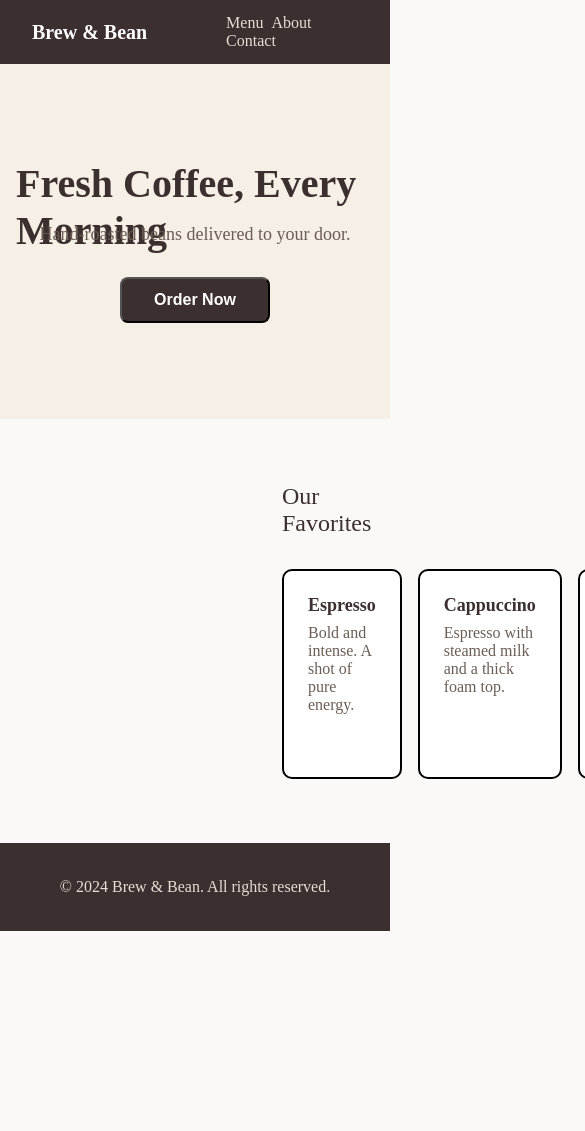
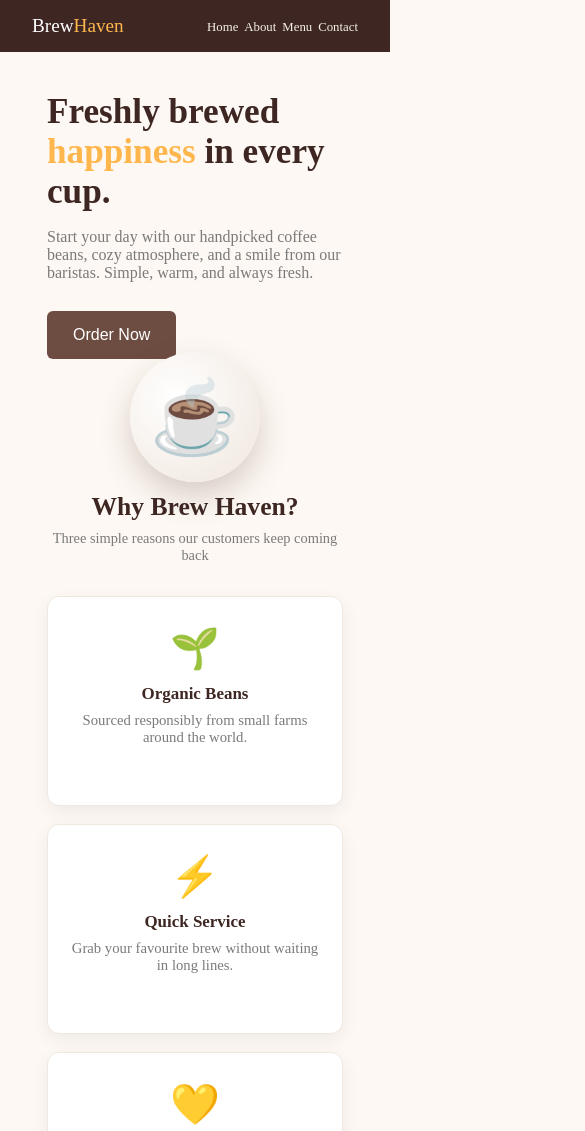
Before and after one commit to priteshjain16/BrewHaven, a plain HTML site: page index.html in a window 390 px wide. Shown: the top 1131 px of the page, 585 px wide, since content can reach past the window. Before the commit the page ends 931 px from the top, so only its background shows below. Drawn offline with Linux system fonts and the light colour scheme.

Commit message:
changed the files

```diff
--- a/index.css
+++ b/index.css
@@ -4,122 +4,262 @@
     box-sizing: border-box;
 }
 body{
-    background-color: #faf9f7;
+    background-color: #fdf8f3;
+    width: 100%;
 }
-/* Navbar design and layout  */
+/* navbar of the website  */
+.navbar{
+    background-color: #3e2723;
+    padding: 18px 32px;
+    height: 72px;
+    width: 100%;
+    display: flex;
+    justify-content: space-between;
+    align-items: center;
+}
+span{
+    color: #ffb74d;
+}
+.nav-logo{
+    color: #ffffff;
+    font-size: 1.5rem;
+    width: 75%;
+}
+.nav-links a{
+    text-decoration: none;
+    color: #f5f0eb;
+    font-size: 0.9rem;
+    margin-left: 2px;
+}
 header{
     position: sticky;
     top: 0;
 }
-.navbar{
-    background-color: #3b2f2f;
+/* main section of the website  */
+/* hero section  */
+.hero-section{
     display: flex;
     justify-content: space-between;
     align-items: center;
-    padding: 16px 32px;
-    height: 64px;
+    margin-left: 200px;
+    margin-right: 200px;
+    padding: 70px 32px;
+    max-width: 1100px;
+    height: 400px;
 }
-.nav-logo{
-    width: 70%;
-    font-size: 20px;
+.hero-text{
+    height: 260px;
+    width: 500px;
+}
+.hero-text h1{
+    font-size: 2.2rem;
+    color: #3e2723;
+    margin-bottom: 1rem;
+}
+.hero-text p{
+    font-size: 1rem;
+    color: #7a7a7a;
+    margin-bottom: 1.8rem;
+}
+.hero-text button{
     color: #ffffff;
-    font-weight: bold;
+    background-color: #6d4c41;
+    padding: 12px 26px;
+    height: 48px;
+    font-size: 1rem;
+    border-radius: 6px;
+    border: none;
+    transition: background 0.2s, transform 0.1s;
 }
-.nav-links{
-    text-decoration: none;
-    color: #e8ddd4;
-    font-size: 16px;
-    margin-right: 5px;
+.hero-text button:active{
+    transform: scale(0.97);
 }
-
-/* hero section starts here  */
-.hero-section{
+.hero-text button:hover{
+    background-color: #3e2723;
+}
+/* hero art section  */
+.hero-art{
+    width: 500px;
+    height: 220px;
+    display: flex;
+    justify-content: center;
+}
+.hero-art .cup{
+    width: 220px;
+    height: 220px;
+    font-size: 7.5rem;
+    border-radius: 50%;
     display: flex;
     justify-content: center;
     align-items: center;
-    background-color: #f5efe6;
-    padding: 96px 16px;
+    box-shadow: 0 14px 30px rgba(109, 76, 65, 0.25);
+    background: radial-gradient(circle at 35% 35%, #fff, #f0e6dd);
+}
+/* features section starts here  */
+.features-section{
+    max-width:1100px;
+    height: 440px;
+    margin-left: 200px;
+    margin-right: 200px;
+    padding: 60px 32px;
+
+}
+.features-section h2{
+    color: #3e2723;
+    font-size: 1.6rem;
+    text-align: center;
+    margin-bottom: 8px;
+}
+.features-section p{
+    color: #7a7a7a;
+    font-size: 0.9rem;
+    margin-bottom: 32px;
+    text-align: center;
+}
+.cards{
+    display: grid;
+    grid-template-columns: repeat(3, 1fr);
+    gap: 22px;
+}
+.card{
+    padding: 28px 22px;
+    max-width: 332px;
+    height: 210px;
+    box-shadow: 0 6px 18px rgba(0, 0, 0, 0.06);
+    background-color: #fff;
+    border-radius: 12px;
+    transition: transform 0.2s, box-shadow 0.2s;
+    border: 1px solid #efe8e1;
+}
+.card:hover {
+    transform: translateY(-5px);
+    box-shadow: 0 12px 26px rgba(0, 0, 0, 0.1);
+}
+.icon{
+    font-size: 2.5rem;
+    margin-bottom: 12px;
+    text-align: center;
+}
+.card h3{
+    font-size: 1.06rem;
+    color: #3e2723;
+    margin-bottom: 8px;
+    text-align: center;
+}
+.card p{
+    color: #7a7a7a;
+    font-size: 0.92rem;
+
+}
+/* footer start here  */
+footer{
+    height: 110px;
+    width: 100%;
+    background-color: #3e2723;
+    padding: 28px 32px;
+}
+.social a{
+    color: #ffb74d;
+    font-size: 0.88rem;
+    text-decoration: none;
+    margin-bottom: 12px;
+}
+.social a:hover{
+    text-decoration: underline;
+}
+.social{
+    display: flex;
+    justify-content: center;
+    gap: 18px;
+}
+footer p{
+    color: #e8e0d8;
+    font-size: 0.92rem;
+    text-align: center;
+}
+@media (max-width:1200px) {
+.hero-section{
+    display: flex;
+    justify-content: space-between;
+    align-items: center;
+    margin-left: auto;
+    margin-right: auto;
+    padding: 68px 30px;
+    max-width: 1100px;
+    height: 400px;
+}
+.hero-art{
+    max-width: 500px;
+    max-height: 220px;
+}
+.features-section{
+    max-width:1100px;
+    height: auto;
+    margin-left: auto;
+    margin-right: auto;
+    padding: 50px 30px;
+
+}
+.nav-logo{
+    width: auto;
+}
+.hero-art .cup{
+    width: 180px;
+    height: 180px;
+    font-size: 6.5rem;
 }
 
-.hero-section h1{
-    color: #3b2f2f;
-    font-size: 40px;
-    height: 64px;
 }
-.hero-section p{
-    color: #6b5e54;
-    text-align: center;
-    font-size: 18px;
-    margin-bottom: 32px;
+@media (max-width:600px) {
+.navbar{
+    padding: 18px 32px;
+    height: 52px;
+    width: 100%;
 }
-.hero-button{
+.nav-logo{
+    font-size: 1.2rem;
+    width: auto;
+}
+.nav-links a{
+    font-size: 0.8rem;
+    margin-left: 2px;
+}
+.hero-section{
     display: flex;
-    justify-content: center;
+    flex-wrap: wrap;
+    justify-content: space-between;
     align-items: center;
+    margin-left: 25px;
+    margin-right: 25px;
+    padding: 40px 22px;
+    max-width: 600px;
+    max-height: 600px;
 }
-.hero-section button{
-    padding: 12px 32px;
-    color: #ffffff;
-    background-color: #3b2f2f;
-    border-radius: 8px;
-    font-weight: 600;
-    font-size: 16px;
+.hero-art{
+    max-width: 600px;
+    max-width: 600px;
 }
-.content-area{
-    margin-left: 250px;
-    margin-right: 250px;
-    padding: 64px 32px;
+.hero-art .cup{
+    width: 130px;
+    height: 130px;
+    font-size: 4.5rem;
 }
-.content-area h2{
-    text-align: center;
-    font-size: 24px;
-    color: #3b2f2f;
-    margin-bottom: 32px;
-    font-weight: 500;
-}
-.content-area-box{
-    display: grid;
-    grid-template-columns: repeat(3,1fr);
-    gap: 16px;
-}
-.content-area-box h3{
-    color: #3b2f2f;
-    margin-bottom: 8px;
-    font-size: 18px;
-}
-.content-area-box p{
-    color:#6b5e54;
+.features-section{
+    max-width:600px;
+    max-height: auto;
+    margin-left: 25px;
+    margin-right: 25px;
+    padding: 40px 22px;
 
 }
-.box1{
-    padding: 24px;
-    background-color: #ffffff;
-    border-radius: 10px;
-    border: 2px solid black;
-    box-shadow: 0 2px 8px rgba(0 0 0 0.06);
+.cards{
+    display: grid;
+    grid-template-columns: 1fr;
+    gap: 18px;
 }
-.box2{
-    padding: 24px;
-    background-color: #ffffff;
-    border: 2px solid black;
-    border-radius: 10px;
-    box-shadow: 0 2px 8px rgba(0 0 0 0.06);
+.card{
+    padding: 28px 22px;
+    max-width: 332px;
+    max-height: 210px;
 }
-.box3{
-    padding: 24px;
-    background-color: #ffffff;
-    border-radius: 10px;
-    box-shadow: 0 2px 8px rgba(0 0 0 0.06);
-     border: 2px solid black;
 }
-/* footer  */
-.foot{
-    display: flex;
-    justify-content: center;
-    align-items: center;
-    background-color: #3b2f2f;
-    color: #e8ddd4;
-    font-size: 16px;
-    padding: 32px;
-    height: 88px;
-}
--- a/index.html
+++ b/index.html
@@ -3,54 +3,61 @@
 <head>
     <meta charset="UTF-8">
     <meta name="viewport" content="width=device-width, initial-scale=1.0">
-    <title>Brew & Bean</title>
+    <title>BrewHaven</title>
     <link rel="stylesheet" href="index.css">
 </head>
 <body>
     <header>
         <div class="navbar">
-            <div class="nav-logo">
-                Brew & Bean
-            </div>
+            <div class="nav-logo">Brew<span>Haven</span></div>
             <div class="nav-links">
-                <a class="nav-links" href="#">Menu</a>
-                <a class="nav-links" href="#">About</a>
-                <a class="nav-links" href="#">Contact</a>
+                <a href="#">Home</a>
+                <a href="#">About</a>
+                <a href="#">Menu</a>
+                <a href="#">Contact</a>
             </div>
         </div>
     </header>
     <main>
         <div class="hero-section">
-            <div class="herosection">
-                <h1>Fresh Coffee, Every Morning</h1>
-                <p>Hand-roasted beans delivered to your door.</p>
-                <div class="hero-button">
-                    <button>Order Now</button>
-                </div>
+            <div class="hero-text">
+                <h1>Freshly brewed <span>happiness</span> in every cup.</h1>
+                <p>Start your day with our handpicked coffee beans, cozy atmosphere, and a smile from our baristas. Simple, warm, and always fresh.</p>
+                <button>Order Now</button>
+            </div>
+            <div class="hero-art">
+                <div class="cup">☕</div>
             </div>
         </div>
-        <div class="content-area">
-            <h2>Our Favorites</h2>
-            <div class="content-area-box">
-                <div class="box1">
-                    <h3>Espresso</h3>
-                    <p>Bold and intense. A shot of pure energy.</p>
+        <div class="features-section">
+            <h2>Why Brew Haven?</h2>
+            <p>Three simple reasons our customers keep coming back</p>
+            <div class="cards">
+                <div class="card">
+                    <div class="icon">🌱</div>
+                    <h3>Organic Beans</h3>
+                    <p>Sourced responsibly from small farms around the world.</p>
                 </div>
-                <div class="box2">
-                    <h3>Cappuccino</h3>
-                    <p>Espresso with steamed milk and a thick foam top.</p>
+                <div class="card">
+                    <div class="icon">⚡</div>
+                    <h3>Quick Service</h3>
+                    <p>Grab your favourite brew without waiting in long lines.</p>
                 </div>
-                <div class="box3">
-                    <h3>Cold Brew</h3>
-                    <p>Steeped for 12 hours. Smooth and refreshing.</p>
+                <div class="card">
+                    <div class="icon">💛</div>
+                    <h3>Cozy Space</h3>
+                    <p>A warm corner to work, read, or catch up with friends.</p>
                 </div>
             </div>
         </div>
     </main>
     <footer>
-        <div class="foot">
-            © 2024 Brew & Bean. All rights reserved.
+        <div class="social">
+            <a href="#">Instagram</a>
+            <a href="#">Twitter</a>
+            <a href="#">Facebook</a>
         </div>
+        <p>© 2025 Brew Haven. Made with ☕ and care.</p>
     </footer>
 </body>
 </html>
```
